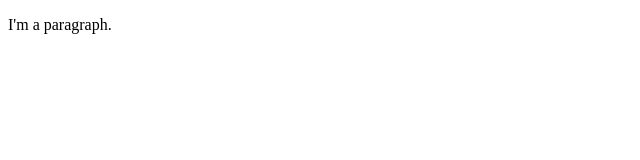
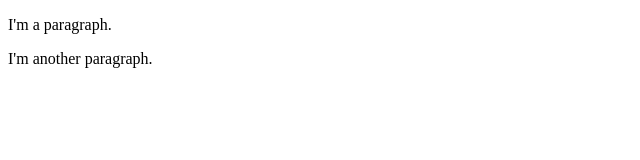
Before and after one commit to JustineEvansUM-student/project-1, a plain HTML site: page index.html in a window 1280 px wide. Shown: the whole page, without its empty margins (0-640 px from the left). Drawn offline with Linux system fonts and the light colour scheme.

Commit message:
Added paragraphs.

```diff
--- a/index.html
+++ b/index.html
@@ -6,5 +6,6 @@
 
     <body>
         <p>I'm a paragraph.</p>
+        <p>I'm another paragraph.</p>
     </body>
 </html>
```
